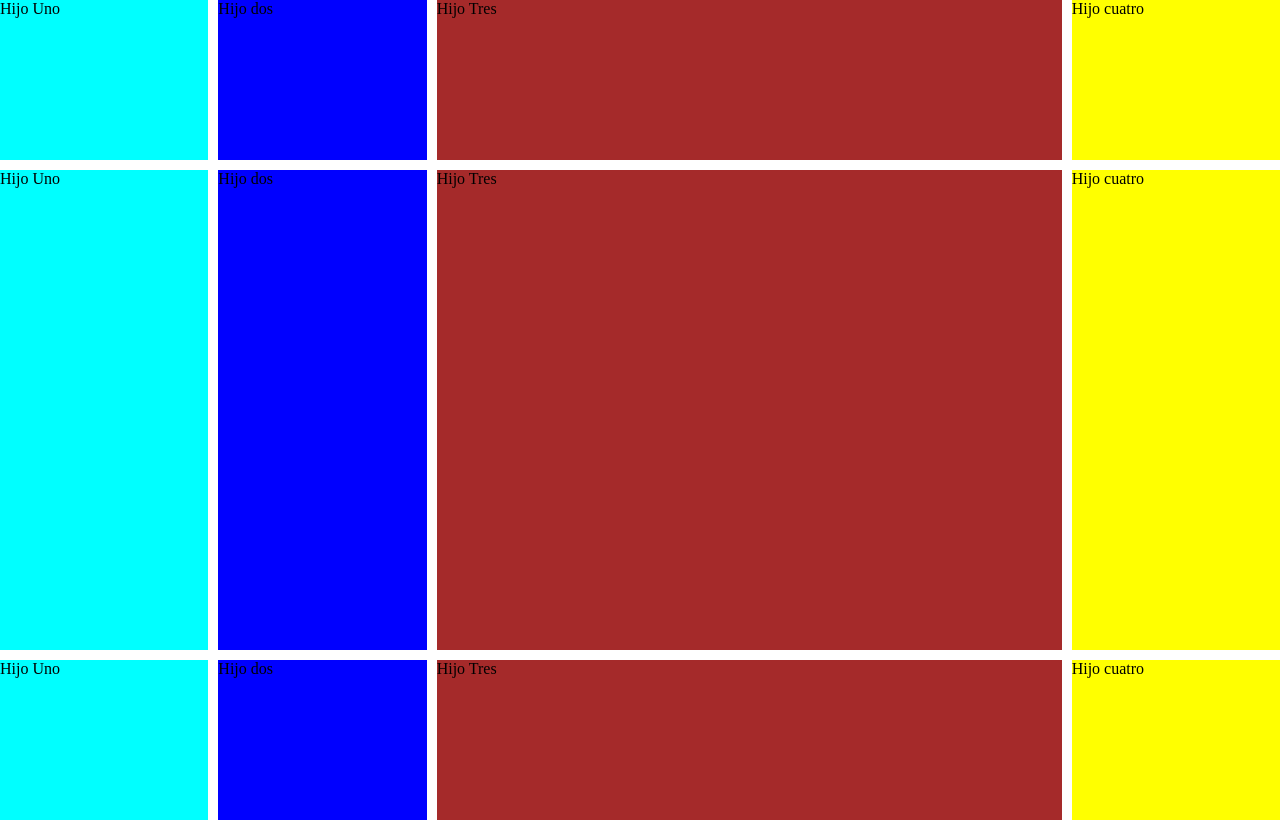
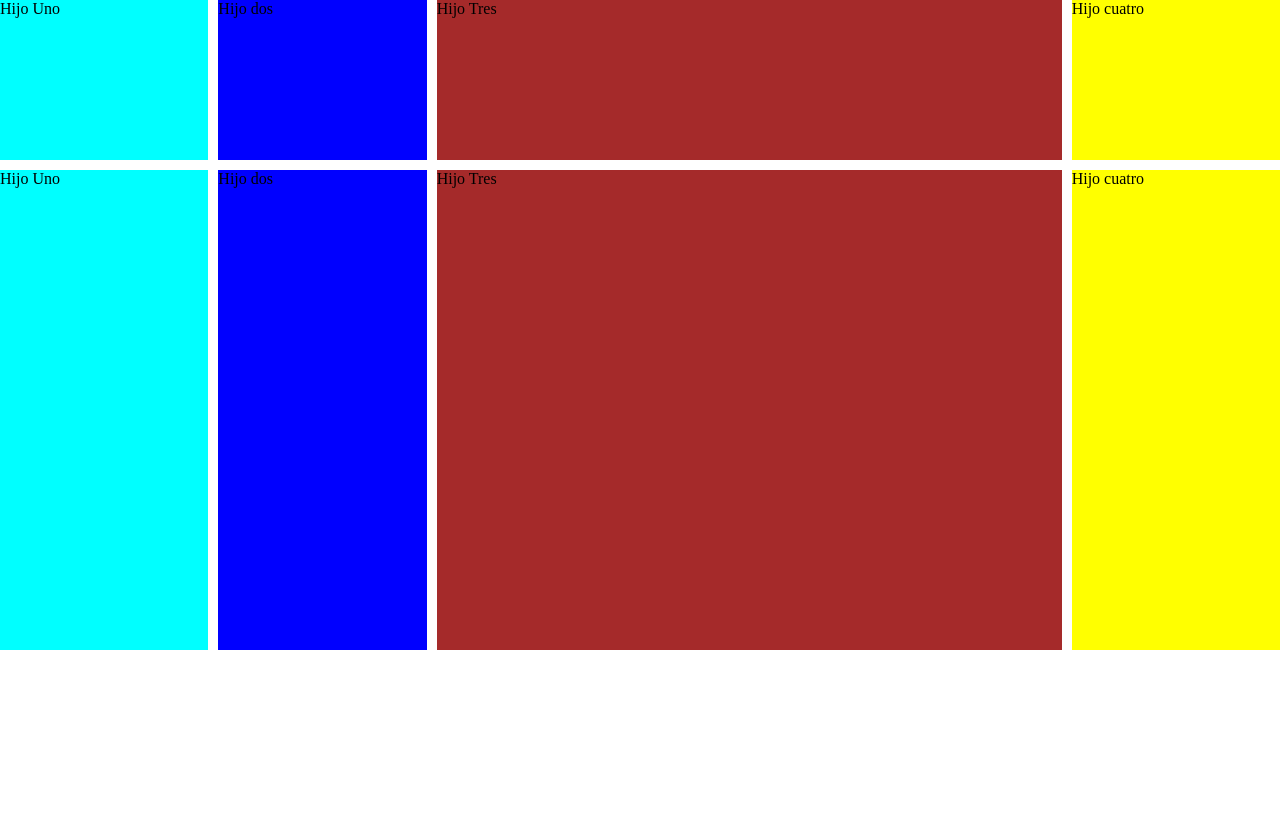
Before and after one commit to dramostw/clase-github, a plain HTML site: page index.html in a window 1280 px wide. Drawn offline with Linux system fonts and the light colour scheme.

Commit message:
cambios en el index

```diff
--- a/index.html
+++ b/index.html
@@ -21,10 +21,6 @@
         <div class="hijoDos">Hijo dos</div>
         <div class="hijoTres">Hijo Tres</div>
         <div class="hijoCuatro">Hijo cuatro</div>
-        <div class="hijoUno">Hijo Uno</div>
-        <div class="hijoDos">Hijo dos</div>
-        <div class="hijoTres">Hijo Tres</div>
-        <div class="hijoCuatro">Hijo cuatro</div>
     </div>
 
 </body>
```
